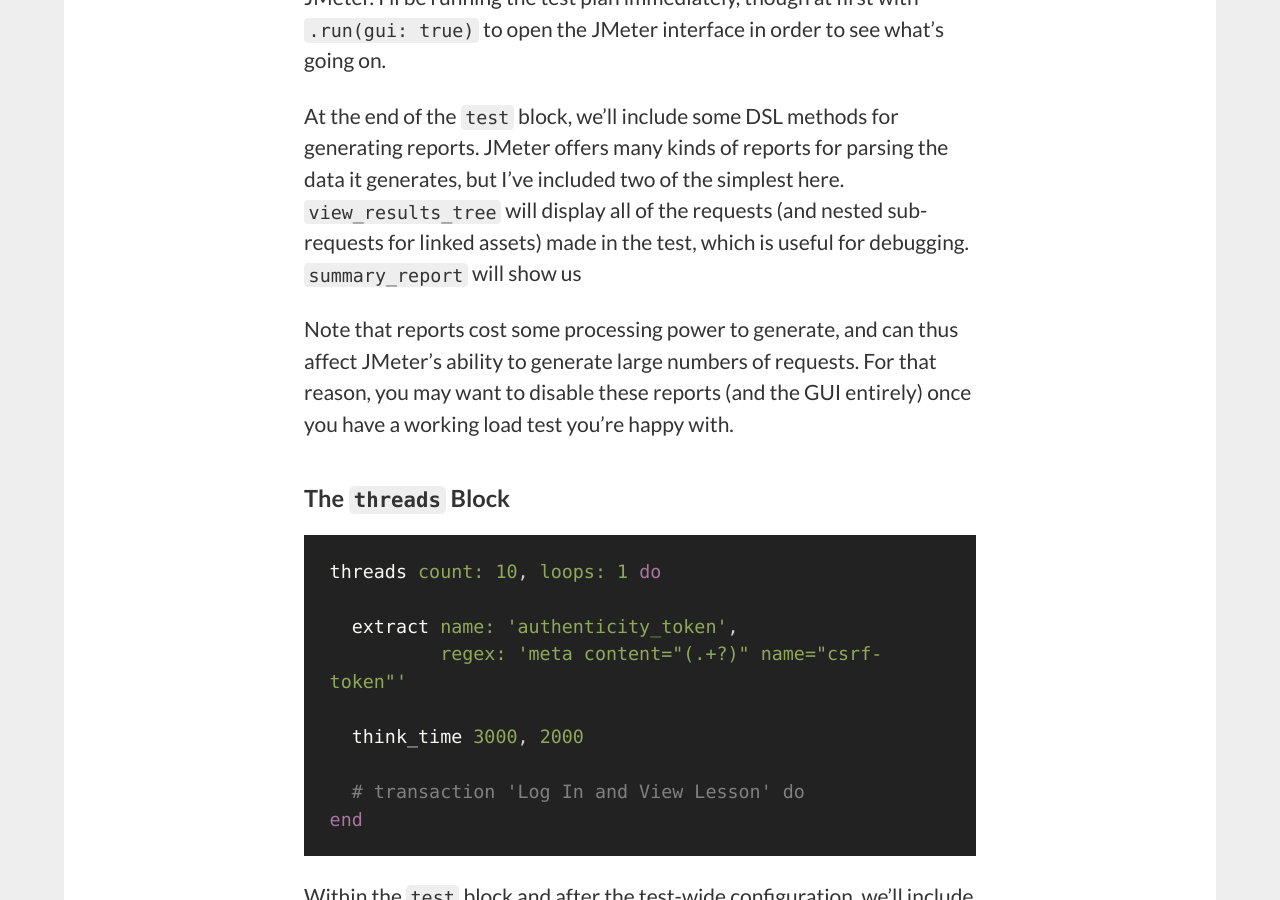
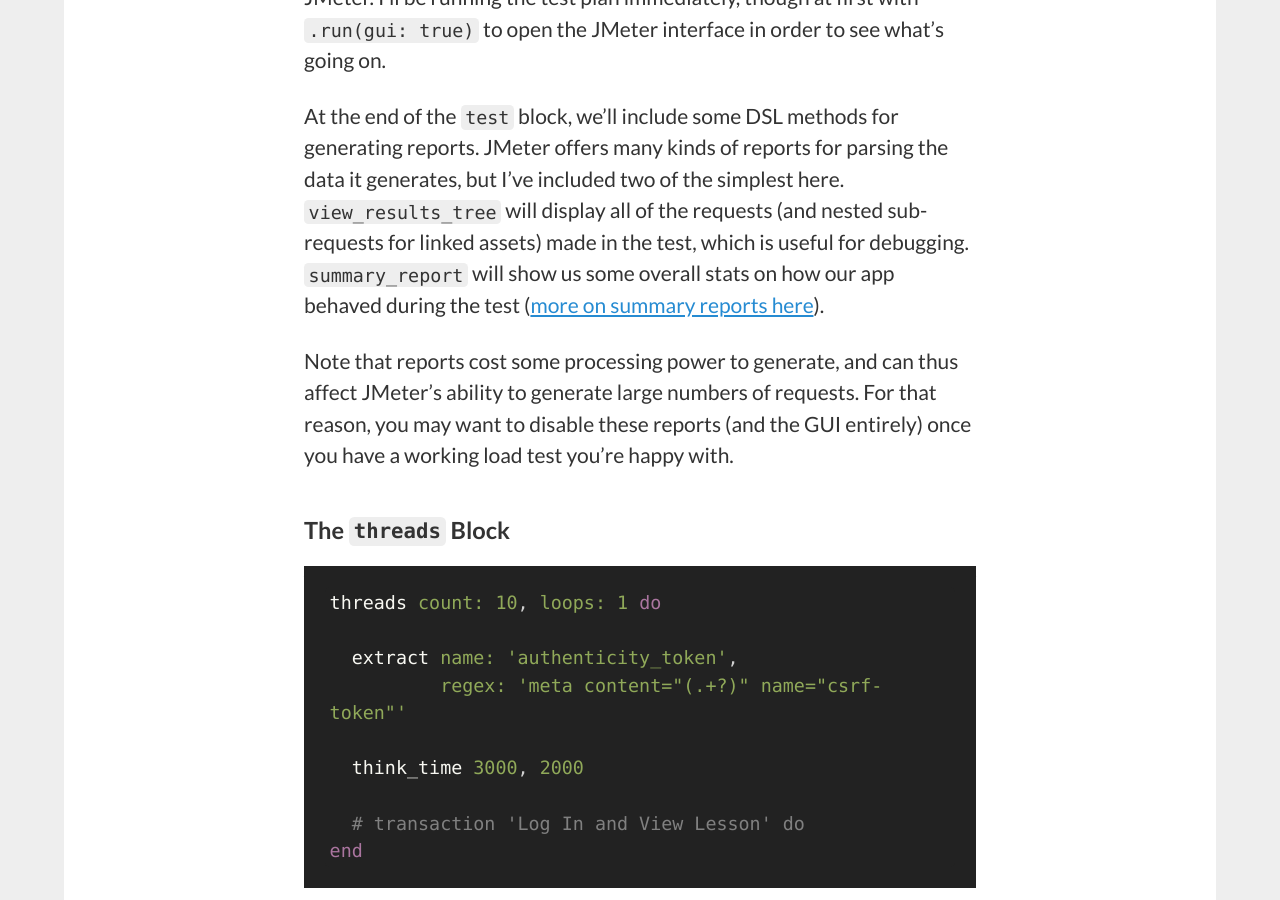
Before and after one commit to stevegrossi/stevegrossi.github.io, a Jekyll site: the page built from _posts/2015-02-07-load-testing-rails-apps-with-apache-bench-siege-and-jmeter.markdown, in a window 1280 px wide and 900 px high, scrolled down 15168 px. Built offline with Jekyll 4.4.1, drawn with Linux system fonts in a browser that asks for light colours; comment, search, counter and statistics services are not loaded.

Commit message:
Fix incomplete sentence in JMeter post
Thanks for pointing that out, Sebas!

```diff
--- a/_posts/2015-02-07-load-testing-rails-apps-with-apache-bench-siege-and-jmeter.markdown
+++ b/_posts/2015-02-07-load-testing-rails-apps-with-apache-bench-siege-and-jmeter.markdown
@@ -258,7 +258,7 @@ This block will contain some configuration for the test as a whole: in this case
 
 The `test` block will end with either `end.jmx`, which generates an XML test plan which can be imported into JMeter or shared with your teammates, or `end.run` to immediately run the saved XML test plan with JMeter. I'll be running the test plan immediately, though at first with `.run(gui: true)` to open the JMeter interface in order to see what's going on.
 
-At the end of the `test` block, we'll include some DSL methods for generating reports. JMeter offers many kinds of reports for parsing the data it generates, but I've included two of the simplest here. `view_results_tree` will display all of the requests (and nested sub-requests for linked assets) made in the test, which is useful for debugging. `summary_report` will show us
+At the end of the `test` block, we'll include some DSL methods for generating reports. JMeter offers many kinds of reports for parsing the data it generates, but I've included two of the simplest here. `view_results_tree` will display all of the requests (and nested sub-requests for linked assets) made in the test, which is useful for debugging. `summary_report` will show us some overall stats on how our app behaved during the test ([more on summary reports here](https://automation-performance.blogspot.in/2015/08/jmeterunderstanding-summary-report.html)).
 
 Note that reports cost some processing power to generate, and can thus affect JMeter's ability to generate large numbers of requests. For that reason, you may want to disable these reports (and the GUI entirely) once you have a working load test you're happy with.
 
```
